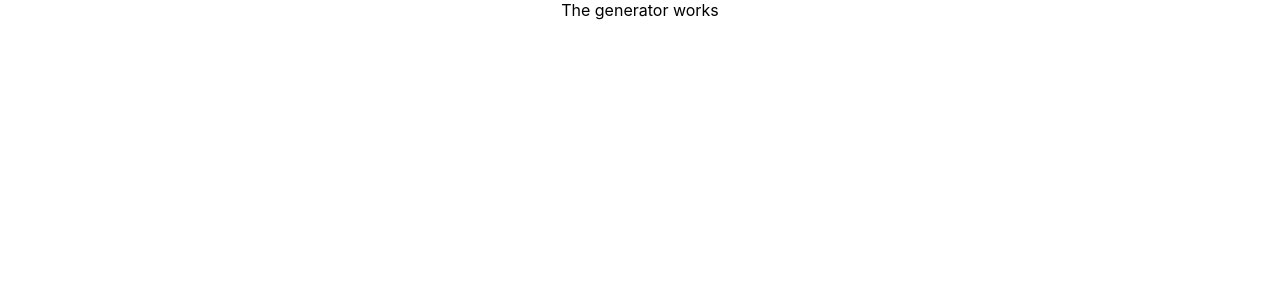
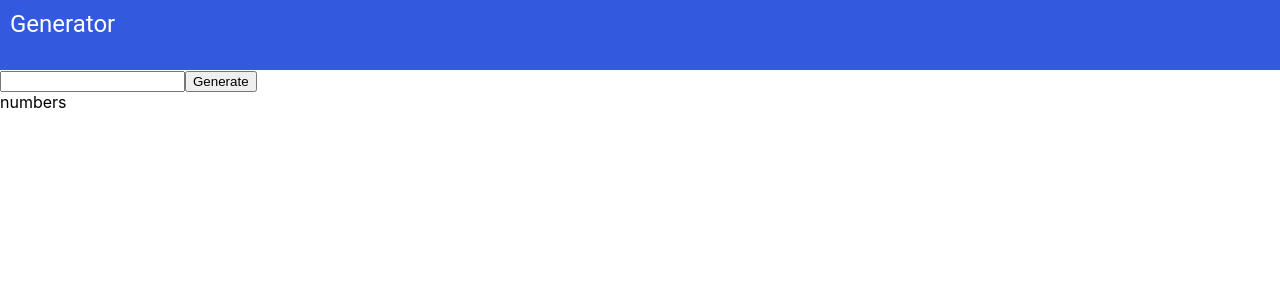
Before and after one commit to Collins33/random-number-generator, a React (Create React App) app: page / in a window 1280 px wide. Shown: the top 300 px of the page. Built offline with nearby package versions, Linux system fonts and the light colour scheme.

Commit message:
Add number generator - add form to get amount of numbers generated - save to the local storage

```diff
--- a/src/App.js
+++ b/src/App.js
@@ -1,8 +1,19 @@
-import React from "react";
+import React, { Component } from "react";
+import Header from "./components/header/header";
+import Generator from "./components/generator/generator";
+import Numbers from "./components/numbers/numbers";
 import "./App.css";
 
-function App() {
-  return <div className="App">The generator works</div>;
+class App extends Component {
+  render() {
+    return (
+      <div>
+        <Header />
+        <Generator />
+        <Numbers />
+      </div>
+    );
+  }
 }
 
 export default App;
--- /dev/null
+++ b/src/components/generator/generator.jsx
@@ -0,0 +1,54 @@
+import React, { Component } from "react";
+import generatePhoneNumbers from "../../utils/generator";
+
+class generator extends Component {
+  state = {
+    amount: "",
+    generatedPhoneNumbers: []
+  };
+
+  /**
+   * Fetch numbers from the local storage
+   */
+  componentDidMount() {
+    const storedGeneratedNumbers = JSON.parse(
+      localStorage.getItem("generatedContacts")
+    );
+    this.setState({
+      generatedNumbers: storedGeneratedNumbers,
+      storedNumbers: true
+    });
+  }
+
+  handleSubmit = event => {
+    event.preventDefault();
+    const { amount, generatedPhoneNumbers } = this.state;
+    const sortedNumbers = generatePhoneNumbers(generatedPhoneNumbers, amount);
+    this.setState({
+      generatedPhoneNumbers: sortedNumbers
+    });
+  };
+
+  handleChange = event => {
+    this.setState({
+      amount: event.target.value
+    });
+  };
+
+  render() {
+    return (
+      <>
+        <form onSubmit={this.handleSubmit}>
+          <input
+            type="number"
+            value={this.state.amount}
+            onChange={this.handleChange}
+          />
+          <button type="submit">Generate</button>
+        </form>
+      </>
+    );
+  }
+}
+
+export default generator;
--- /dev/null
+++ b/src/components/header/header.css
@@ -0,0 +1,20 @@
+.navbar_main {
+  height: 50px;
+  width: 100%;
+  background-color: rgb(51, 89, 223);
+  font-family: DINRegular, Roboto, sans-serif;
+  color: rgb(255, 255, 255);
+  font-size: 24px;
+  font-weight: 400;
+  padding: 10px;
+}
+
+.btn_main {
+}
+
+.container_generate_form {
+  background-color: antiquewhite;
+  height: 100px;
+  width: 150px;
+  margin-top: 50px;
+}
--- /dev/null
+++ b/src/components/header/header.jsx
@@ -0,0 +1,10 @@
+import React, { Component } from "react";
+import "./header.css";
+
+class header extends Component {
+  render() {
+    return <div className="navbar_main">Generator</div>;
+  }
+}
+
+export default header;
--- /dev/null
+++ b/src/components/numbers/numbers.jsx
@@ -0,0 +1,9 @@
+import React, { Component } from "react";
+
+class numbers extends Component {
+  render() {
+    return <div>numbers</div>;
+  }
+}
+
+export default numbers;
--- /dev/null
+++ b/src/utils/generator.js
@@ -0,0 +1,22 @@
+/**
+ * function to generate Phone numbers
+ */
+
+const generatePhoneNumbers = (generatedNumbers, amount) => {
+  let number;
+  for (let i = 0; i < amount; i++) {
+    number = `0${Math.floor(Math.random() * 1000000000 + 1)}`;
+    if (
+      !generatedNumbers.includes(number) &&
+      generatedNumbers.length <= 10000
+    ) {
+      generatedNumbers.push(number);
+    }
+    number = `0${Math.floor(Math.random() * 1000000000 + 1)}`;
+  }
+  localStorage.setItem("generatedContacts", JSON.stringify(generatedNumbers));
+  const sortedGeneratedContacts = generatedNumbers.sort();
+  return sortedGeneratedContacts;
+};
+
+export default generatePhoneNumbers;
```
